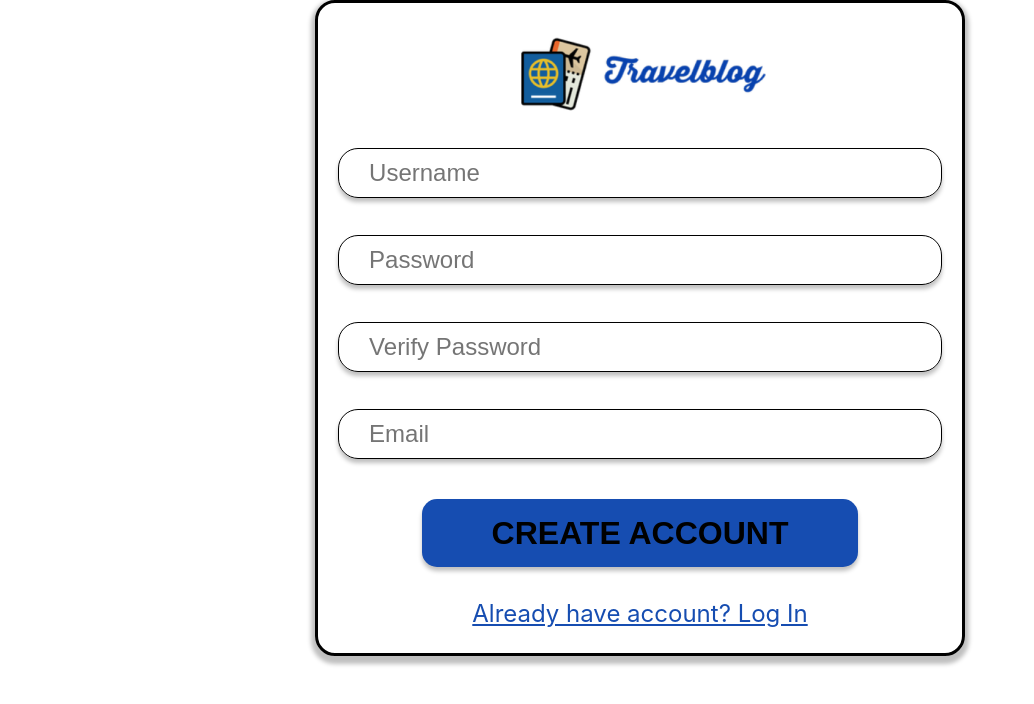
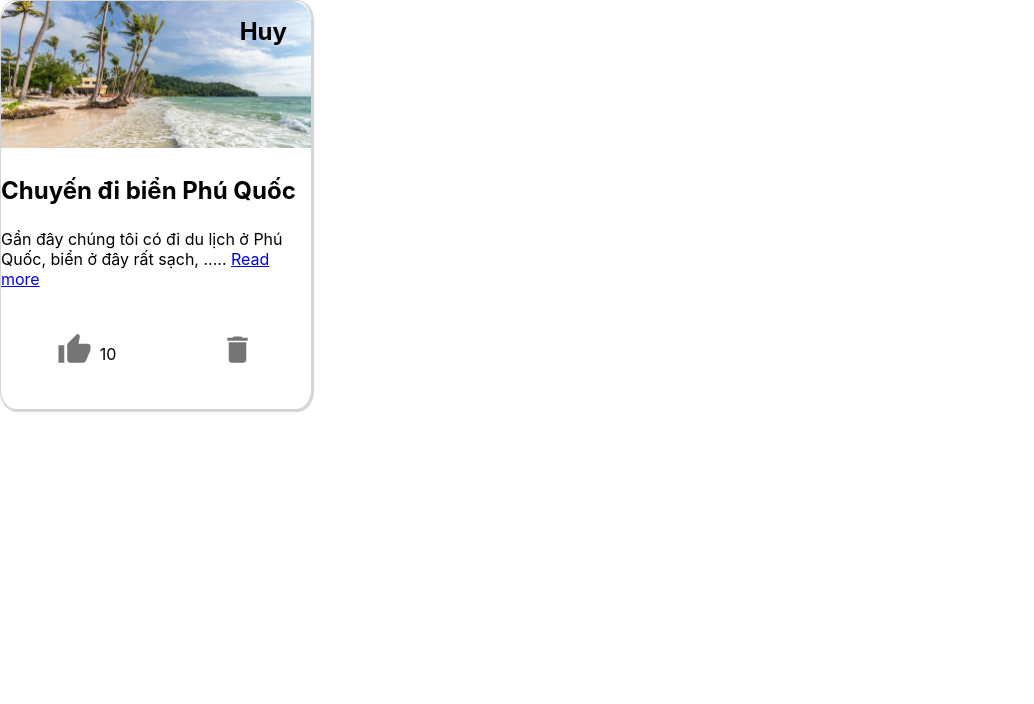
Before and after one commit to hvuquang/TourBlog_FE, a React (Create React App) app in the folder tourblogn_fr/: page / in a window 1280 px wide. Shown: the top 704 px of the page, without its empty margins (0-1034 px from the left). Built offline with nearby package versions, Linux system fonts and the light colour scheme.

Commit message:
update#13
- Card UI

```diff
--- a/tourblogn_fr/package.json
+++ b/tourblogn_fr/package.json
@@ -3,6 +3,10 @@
   "version": "0.1.0",
   "private": true,
   "dependencies": {
+    "@emotion/react": "^11.10.5",
+    "@emotion/styled": "^11.10.5",
+    "@mui/icons-material": "^5.10.14",
+    "@mui/material": "^5.10.14",
     "@testing-library/jest-dom": "^5.16.5",
     "@testing-library/react": "^13.4.0",
     "@testing-library/user-event": "^13.5.0",
--- /dev/null
+++ b/tourblogn_fr/src/components/Card/Card.css
@@ -0,0 +1,47 @@
+.card__container {
+    width: 312px;
+    height: 410px;
+    border: 1px solid lightgray;
+    border-radius: 5%;
+    box-sizing: border-box;
+    box-shadow: 1px 1px 1px 1px lightgrey;
+    flex: 1;
+
+}
+.card__container__img {
+    position: relative;
+}
+.card__container__img__text {
+    position: absolute;
+    top: -0.5rem;
+    right: 1.5rem;
+    font-size: 1.5rem;
+    font-weight: bold;
+}
+
+.card__container__content__header {
+    font-size: 1.5rem;
+}
+.card__container__content {
+    flex:3;
+}
+.card__img {
+    width: 100%;
+    height: 25%;
+    flex: 2;
+}
+
+.card__container__footer {
+    display: flex;
+    justify-content: space-around;
+    margin-top: 10%;
+    flex:1;
+}
+
+.card__container__footer div {
+    display: flex;
+}
+
+.card__container__footer p{
+    margin-top: 1.5rem;
+}
--- /dev/null
+++ b/tourblogn_fr/src/components/Card/Card.jsx
@@ -0,0 +1,47 @@
+import React, { Component } from "react";
+import "./Card.css";
+import view from "../images/view.png";
+import ThumbUpIcon from "@mui/icons-material/ThumbUp";
+import DeleteIcon from "@mui/icons-material/Delete";
+import IconButton from "@mui/material/IconButton";
+
+class Card extends Component {
+  render() {
+    return (
+      <div className="card__container">
+        <div className="card__container__img">
+          <img src={view} alt="image broken" className="card__img" />
+          <p className="card__container__img__text">Huy</p>
+        </div>
+        <div className="card__container__content">
+          <p className="card__container__content__header">
+            <b>Chuyến đi biển Phú Quốc</b>
+          </p>
+          <p>
+            Gần đây chúng tôi có đi du lịch ở Phú Quốc, biển ở đây rất sạch,
+            ..... <a href="#">Read more</a>
+          </p>
+        </div>
+        <div className="card__container__footer">
+          <div>
+            <div>
+              <IconButton>
+                <ThumbUpIcon fontSize="large" />
+              </IconButton>
+            </div>
+            <div>
+                <p>10</p>
+            </div>
+          </div>
+          <div>
+            <IconButton>
+              <DeleteIcon fontSize="large" />
+            </IconButton>
+          </div>
+        </div>
+      </div>
+    );
+  }
+}
+
+export default Card;
--- a/tourblogn_fr/src/components/Screen/ForgetPassword/ForgetPassword.jsx
+++ b/tourblogn_fr/src/components/Screen/ForgetPassword/ForgetPassword.jsx
@@ -6,7 +6,7 @@ import TextInput from '../../TextInput/TextInput'
 import Link from '../../Link/Link'
 import InputNoneIMG from '../../InputNoneIMG/InputNoneIMG'
 
-export default class Register extends Component {
+export default class ForgetPassword extends Component {
   render() {
     return (
         <center id="ForgotPWComponent">
--- a/tourblogn_fr/src/components/TextInput/TextInput.css
+++ b/tourblogn_fr/src/components/TextInput/TextInput.css
@@ -1,4 +1,4 @@
-.TextInput.container {
+.TextInput__container {
     width: 604px;
     height: 50px;
     border: 1px solid black;
@@ -11,7 +11,7 @@
     box-shadow: 0 4px 4px rgba(0, 0, 0, 0.25);
 }
 
-.TextInput.container__img {
+.TextInput__container__img {
     width: 35px;
     height: 35px;
     display: flex;
@@ -24,7 +24,7 @@
     height: 30px;
 }
 
-.TextInput.container__input {
+.TextInput__container__input {
     width: 90%;
     height: 29px;
     border: none;
--- a/tourblogn_fr/src/components/TextInput/TextInput.jsx
+++ b/tourblogn_fr/src/components/TextInput/TextInput.jsx
@@ -4,12 +4,12 @@ import "./TextInput.css";
 class TextInput extends Component {
   render() {
     return (
-      <div className="TextInput container">
-        <div className="TextInput container__img">
+      <div className="TextInput__container">
+        <div className="TextInput__container__img">
           <img src={process.env.PUBLIC_URL + this.props.link}/>
         </div>
         <input
-          className="TextInput container__input"
+          className="TextInput__container__input"
           type={this.props.input}
           placeholder={this.props.name}
         />
--- a/tourblogn_fr/src/index.js
+++ b/tourblogn_fr/src/index.js
@@ -5,11 +5,13 @@ import App from "./App";
 import reportWebVitals from "./reportWebVitals";
 import LogIn from "./components/Screen/LogIn/LogIn";
 import Register from "./components/Screen/Register/Register";
+import ForgetPassword from "./components/Screen/ForgetPassword/ForgetPassword";
+import Card from "./components/Card/Card";
 
 const root = ReactDOM.createRoot(document.getElementById("root"));
 root.render(
   <React.StrictMode>
-    <Register/>
+    <Card />
   </React.StrictMode>
 );
 
```
Also changed, not shown: tourblogn_fr/src/components/images/view.png (added), 1 other file (tests, documents, lock files or other folders).
